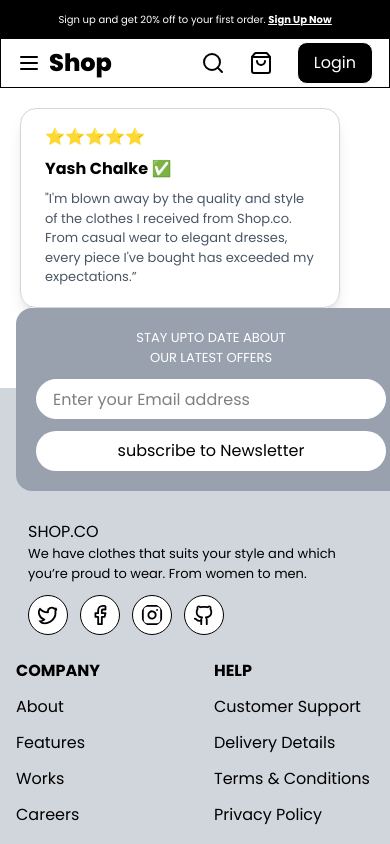
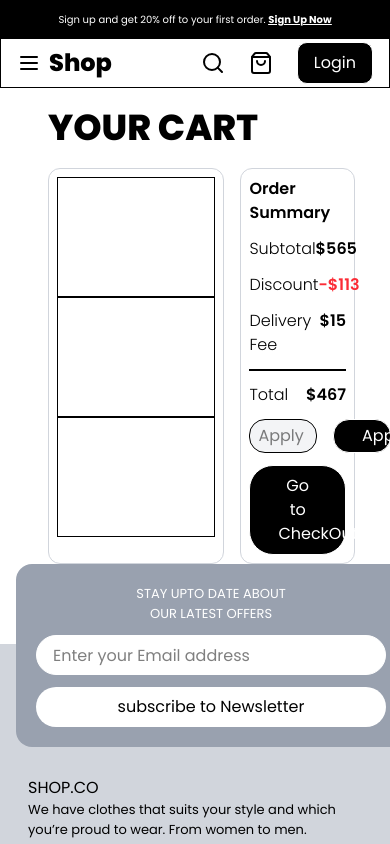
Before and after one commit to yashchalke/E-Commerce-Website, a React (Vite) app in the folder client/: page /cart in a window 390 px wide. Shown: the top 844 px of the page. Built offline with nearby package versions, Linux system fonts and the light colour scheme.

Commit message:
Created basic cart page not responsive

```diff
--- a/client/src/components/ProductCard.jsx
+++ b/client/src/components/ProductCard.jsx
@@ -9,8 +9,8 @@ const ProductCard = ({id,productimage,Title,Price}) => {
         <img src={productimage} />
         </div>
         <div className=' lg:mt-3 lg:h-12 '>
-            <h1 className='text-[13px]'>{Title}</h1>
-            <h1>{Price}</h1>
+            <h1 className='text-[11px] md:text-[13px]'>{Title}</h1>
+            <h1 className='text-[15px] md:text-[20px]'>{Price}</h1>
         </div>
     </div>
     </Link>
--- a/client/src/pages/Cart.jsx
+++ b/client/src/pages/Cart.jsx
@@ -5,8 +5,56 @@ const Cart = () => {
 
   return (
     <>
-    <div className=''>
-      <Reviewcard />
+    <div className='px-12 py-5'>
+      <h1 className='text-4xl font-extrabold'>YOUR CART</h1>
+      <div className=' grid grid-cols-[60%_39%] gap-4'>
+        <div className='border border-gray-300 rounded-xl px-2 py-2 mt-5'>
+          <div className='border h-30'></div>
+          <div className='border h-30'></div>
+          <div className='border h-30'></div>
+        </div>
+        <div className='mt-5'>
+          <div className='border rounded-xl border-gray-300 px-2 py-2'>
+            <h1 className='font-semibold'>Order Summary</h1>
+            <div className='mt-3 flex flex-col gap-y-3'>
+              <div className='flex justify-between'>
+                <h1 className='font-light'>Subtotal</h1>
+                <h1 className='font-semibold'>$565</h1>
+              </div>
+
+              <div className='flex justify-between'>
+                <h1 className='font-light'>Discount</h1>
+                <h1 className='font-semibold text-red-500'>-$113</h1>
+              </div>
+
+              <div className='flex justify-between'>
+                <h1 className='font-light'>Delivery Fee</h1>
+                <h1 className='font-semibold'>$15</h1>
+              </div>
+
+              <div className='border'></div>
+
+              <div className='flex justify-between'>
+                <h1 className='font-light'>Total</h1>
+                <h1 className='font-semibold'>$467</h1>
+              </div>
+
+              <div className='grid grid-cols-[70%_27%] gap-4'>
+                <div className=' '>
+                  <input className='py-1 w-full bg-gray-100 border rounded-2xl px-2' placeholder='Apply Coupon'></input>
+                </div>
+                <div className=''>
+                  <button className='px-7 h-full w-full text-white bg-black rounded-2xl border'>Apply</button>
+                </div>
+              </div>
+
+              <div>
+                <button className='px-7 py-2 h-full w-full text-white bg-black rounded-3xl border'>Go to CheckOut</button>
+              </div>
+            </div>
+          </div>
+        </div>
+      </div>
     </div>
     </>
   )
--- a/client/src/pages/Category.jsx
+++ b/client/src/pages/Category.jsx
@@ -140,7 +140,7 @@ const Category = () => {
                 </div>
                 <div className=' border-gray-400'></div>
                 <div className=' flex justify-between md:px-20 md:py-3 items-center flex-wrap mb-10'>
-                    <div className='border md:px-10 md:py-3 rounded'>Previous</div>
+                    <div className='border px-2 py-2 md:px-10 md:py-3 rounded'>Previous</div>
                     <div>
                         <li className='flex md:gap-x-10 gap-x-2'>
                             <ul>1</ul>
@@ -154,7 +154,7 @@ const Category = () => {
                             <ul>9</ul>
                         </li>
                     </div>
-                    <div className='border md:px-10 md:py-3 rounded'>Next</div>
+                    <div className='border px-2 py-2 md:px-10 md:py-3 rounded'>Next</div>
                 </div>
             </div>
         </div>
```
